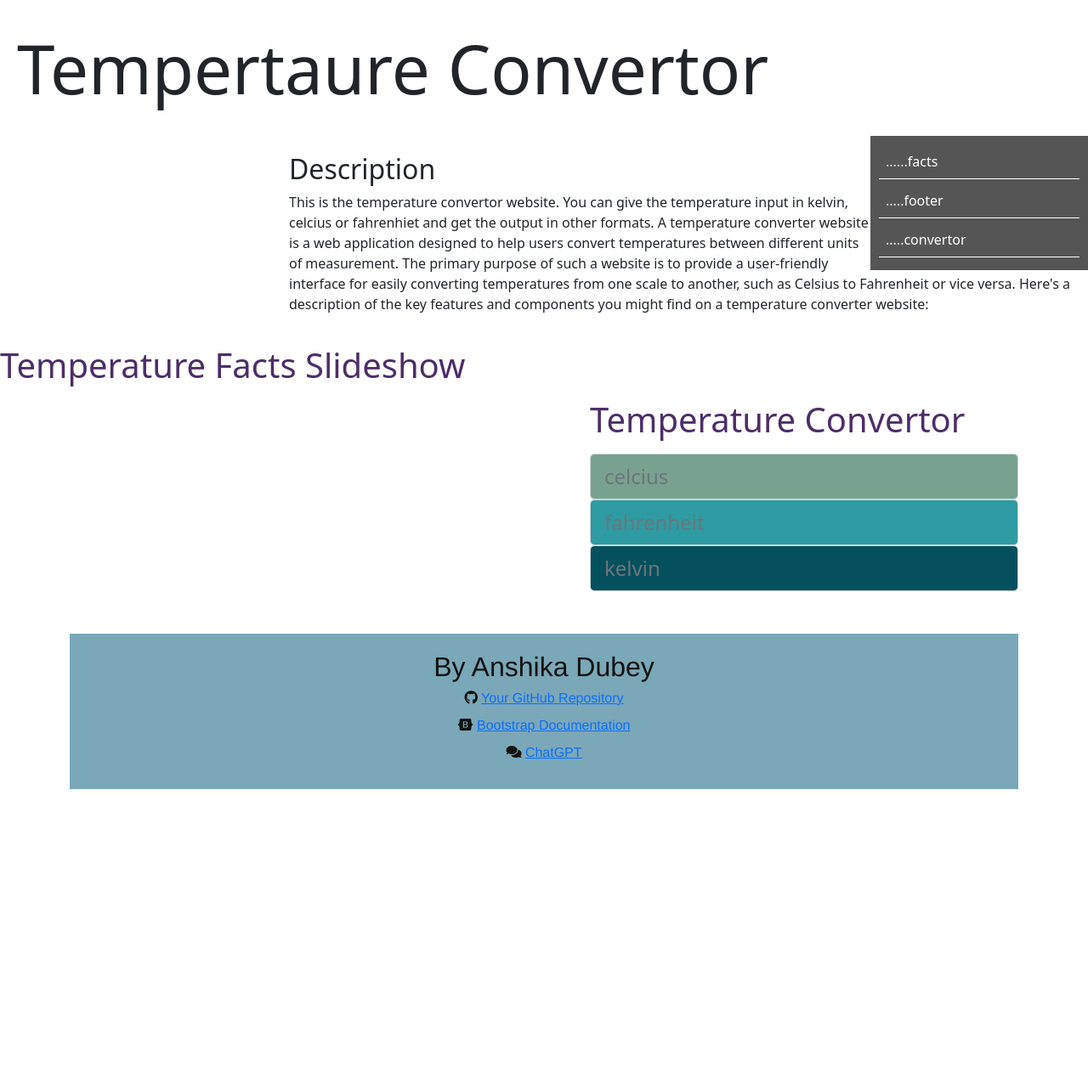
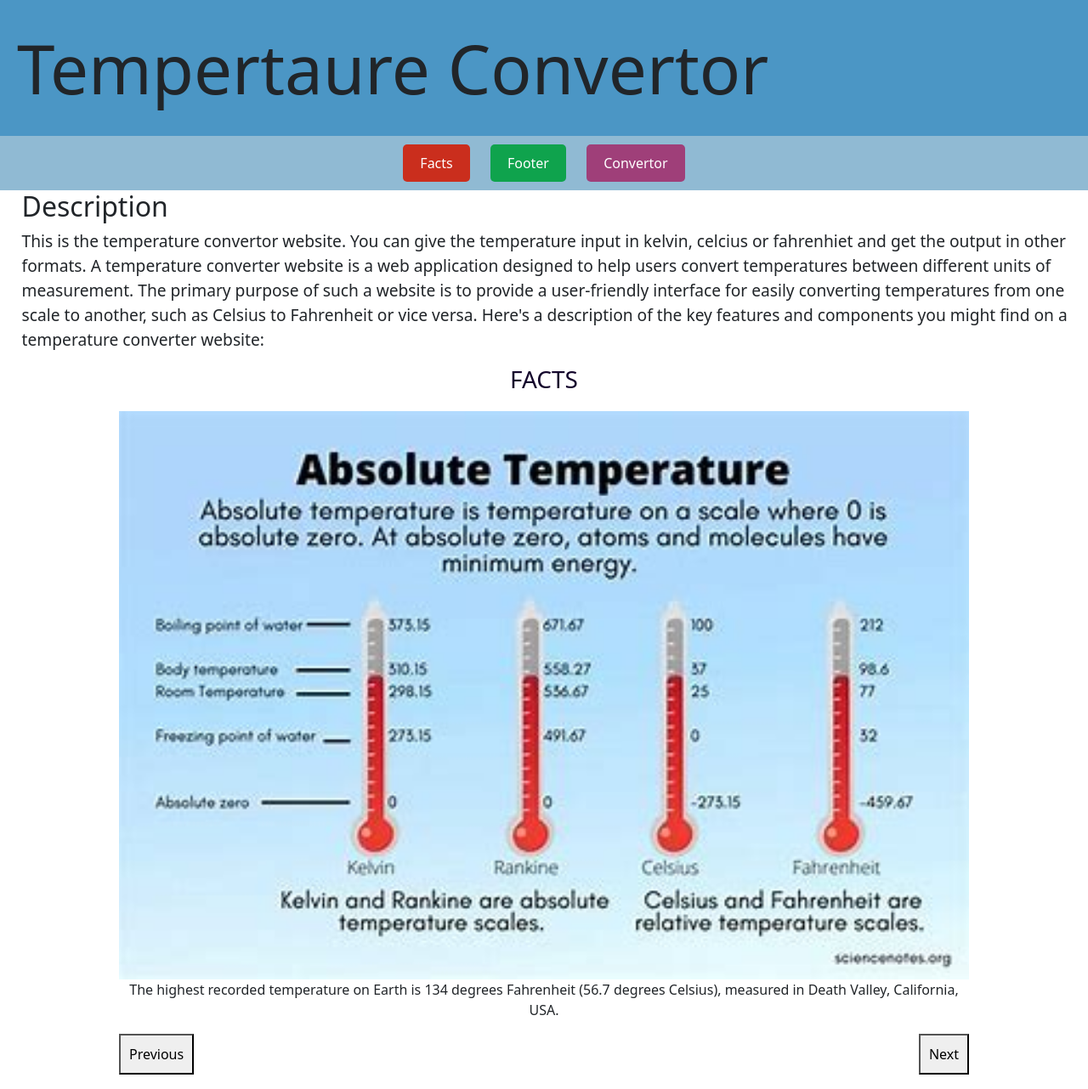
Before and after one commit to Anshika17dubey/Temperature-convertor, a plain HTML site: page index.html in a window 1280 px wide. Shown: the top 1282 px of the page at 85% size. Before the commit the page ends 929 px from the top, so only its background shows below. Drawn offline with nearby package versions, Linux system fonts and the light colour scheme; a small style sheet from the web is missing.

Commit message:
completd

```diff
--- a/index.html
+++ b/index.html
@@ -10,6 +10,7 @@
     <!-- Font Awesome CSS -->
     <link rel="stylesheet" href="https://cdnjs.cloudflare.com/ajax/libs/font-awesome/5.15.1/css/all.min.css">
     <link rel="stylesheet" href="main.js">
+    <link rel="shortcut icon" href="logo.jpg" type="image/x-icon">
 
     <title>Temperature Convertor</title>
 </head>
@@ -17,11 +18,11 @@
     <header>
       Tempertaure Convertor
     </header>
-    <nav >
-            <a href="#facts">......facts </a>
-            <a href="#footer"> .....footer</a>
-            <a href="#box1">.....convertor</a>
-    </nav>
+    <nav>
+        <a href="#slideshow" class="facts">Facts</a>
+        <a href="#footer" class="footer">Footer</a>
+        <a href="#box1" class="conver">Convertor</a>
+      </nav>
     <section>
       <h2>Description</h2>
       <p>This is the temperature convertor website. You can give the temperature
@@ -32,26 +33,33 @@
         to another, such as Celsius to Fahrenheit or vice versa. Here's a description of the key
         features and components you might find on a temperature converter website:</p>
   </section>
+  <h3>
+    FACTS
+  </h3>
+  <div id="slideshow">
+    <div class="slide">
+      <img src="fact1.jpg" alt="Fact 1">
+      <p>The highest recorded temperature on Earth is 134 degrees Fahrenheit (56.7 degrees Celsius), measured in Death Valley, California, USA.</p>
+    </div>
+    <div class="slide">
+      <img src="fact2.jpg" alt="Fact 2">
+      <p>Water freezes at 0 degrees Celsius (32 degrees Fahrenheit) and boils at 100 degrees Celsius (212 degrees Fahrenheit) at sea level.</p>
+    </div>
+    <div class="slide">
+        <img src="fact3.jpg" alt="Fact 2">
+        <p>Water freezes at 0 degrees Celsius (32 degrees Fahrenheit) and boils at 100 degrees Celsius (212 degrees Fahrenheit) at sea level.</p>
+      </div>
+      <div class="slide">
+        <img src="fact4.jpg" alt="Fact 2">
+        <p>Water freezes at 0 degrees Celsius (32 degrees Fahrenheit) and boils at 100 degrees Celsius (212 degrees Fahrenheit) at sea level.</p>
+      </div>
+    <!-- Add more slides as needed -->
 
-  <h1>Temperature Facts Slideshow</h1>
+    <button id="prevBtn" onclick="changeSlide(-1)">Previous</button>
+    <button id="nextBtn" onclick="changeSlide(1)">Next</button>
+  </div>
 
-    <div id="slideshow-container">
-        <!-- Slides -->
-        <div class="mySlides">
-            <img src="https://via.placeholder.com/800x400" alt="Temperature Fact 1">
-            <div class="text">Caption for Fact 1</div>
-        </div>
 
-        <div class="mySlides">
-            <img src="https://via.placeholder.com/800x400" alt="Temperature Fact 2">
-            <div class="text">Caption for Fact 2</div>
-        </div>
-
-        <div class="mySlides">
-            <img src="https://via.placeholder.com/800x400" alt="Temperature Fact 3">
-            <div class="text">Caption for Fact 3</div>
-        </div>
-    </div>
 
 
 
@@ -70,6 +78,7 @@
             </div>
 
         </div>
+
         <div id="facts">
 
         </div>
@@ -97,5 +106,8 @@
             </p>
         </footer>
 
+
     </div>
+    <script src="main.js"></script>
+</body>
 </html>
--- a/main.js
+++ b/main.js
@@ -42,27 +42,29 @@ const main = () =>{
 
 main();
 
-let slideIndex = 0;
+document.addEventListener('DOMContentLoaded', function () {
+    // Your existing code for temperature conversion
 
-        function showSlides() {
-            let i;
-            const slides = document.getElementsByClassName("mySlides");
+    // Slideshow logic
+    let currentSlide = 0;
+    showSlide(currentSlide);
 
-            for (i = 0; i < slides.length; i++) {
-                slides[i].style.display = "none";
-            }
+    function showSlide(index) {
+      const slides = document.querySelectorAll('.slide');
 
-            slideIndex++;
+      if (index >= slides.length) {
+        currentSlide = 0;
+      } else if (index < 0) {
+        currentSlide = slides.length - 1;
+      } else {
+        currentSlide = index;
+      }
 
-            if (slideIndex > slides.length) {
-                slideIndex = 1;
-            }
+      slides.forEach((slide) => (slide.style.display = 'none'));
+      slides[currentSlide].style.display = 'block';
+    }
 
-            slides[slideIndex - 1].style.display = "block";
-            setTimeout(showSlides, 3000); // Change slide every 3 seconds
-        }
-
-        // Start the slideshow when the page loads
-        window.onload = function () {
-            showSlides();
-        };
+    window.changeSlide = function (n) {
+      showSlide(currentSlide + n);
+    };
+  });
--- a/style.css
+++ b/style.css
@@ -4,40 +4,49 @@
     margin-right: 10px;
     text-align: center;
 } */
+header{
+    background-color: #4b96c5; /* Blue background color */
+}
+nav {
+    background-color: #90bad3; /* Blue background color */
+    padding: 10px;
+    text-align: center;
+}
+nav a {
+    display: inline-block;
+    color: #fff; /* White text color */
+    text-decoration: none;
+    padding: 10px 20px;
+    margin: 0 10px;
+    border-radius: 5px;
+    transition: background-color 0.3s;
+  }
+
+  nav a:hover {
+    background-color: #6d9dbd; /* Darker blue on hover */
+  }
+
+  /* Example for colorful navigation items */
+  nav a.facts { background-color: #ca2e1d; }
+  nav a.footer { background-color: #0fa34d; }
+  nav a.conver { background-color: #9f3f79; }
+
 header {
-    background-color: rgb(10, 195, 180)6)
+    background-color: rgb(113, 176, 170)6)
     color: #161616;
     padding: 20px; /* Adjust the padding as needed */
     text-align: left;
     font-size: 80px; /* Adjust the font size as needed */
 }
 
-nav {
-    background-color: #555555;
-    color: #cb4040;
-    padding: 10px;
-    float: right;
-    width: 20%; /* Adjust the width as needed */
+
+
+section {
+    margin-left: 2%; /* Adjust to account for the width of the nav */
+    font-size: larger;
 }
 
-section {
-    margin-left: 25%; /* Adjust to account for the width of the nav */
-    padding: 20px;
-}
 
-/* Style the navigation links */
-nav a {
-    color: #fff;
-    text-decoration: none;
-    display: block;
-    padding: 8px;
-    margin-bottom: 5px;
-    border-bottom: 1px solid #fff;
-}
-
-nav a:hover {
-    background-color: #444;
-}
 #box1{
     margin-left: 600px;
     padding-bottom: 50px;
@@ -49,7 +58,12 @@ h1{
     font-size: 260%;
 }
 h2{
-    font-size: 450%;
+    font-size: 350%;
+}
+h3{
+    font-size: 350%;
+    text-align: center;
+    color: rgb(20, 6, 44);
 }
 input[type=number]{
     cursor: cell;
@@ -97,28 +111,36 @@ input[type=number]{
     text-align: center;
     background-color: rgb(112, 150, 168)3, 226);
 }
-#slideshow-container {
-    max-width: 800px;
+#slideshow {
+    max-width: 1000px;
+    margin: 20px auto;
+    overflow: hidden;
     position: relative;
-    margin: auto;
+    text-align: center; /* Center-align the images */
   }
 
-.mySlides {
+  .slide {
     display: none;
+    text-align: center;
   }
 
   img {
-    width: 100%;
+    width: 100%; /* Make the images take up the full width of their container */
   height: auto;
+  display: block; /* Remove any default inline styles */
+  margin: 0 auto; /* Center-align the images within the slideshow container */
   }
 
-/* Add styles for caption text */
-.text {
-    color: #fff;
-    font-size: 18px;
-    position: absolute;
-    bottom: 8px;
-    left: 8px;
-    width: 100%;
-    text-align: left;
+  button {
+    cursor: pointer;
+    padding: 10px;
+    margin-top: 10px;
   }
+
+  #prevBtn {
+    float: left;
+  }
+
+  #nextBtn {
+    float: right;
+  }
```
Also changed, not shown: fact1.jpeg (deleted), fact1.jpg (added), fact2.jpeg (deleted), fact2.jpg (added), fact3.jpg (added), fact4.jpg, logo.jpg (added), 1 other file. Lines whose indentation alone changed are shown as unchanged.
